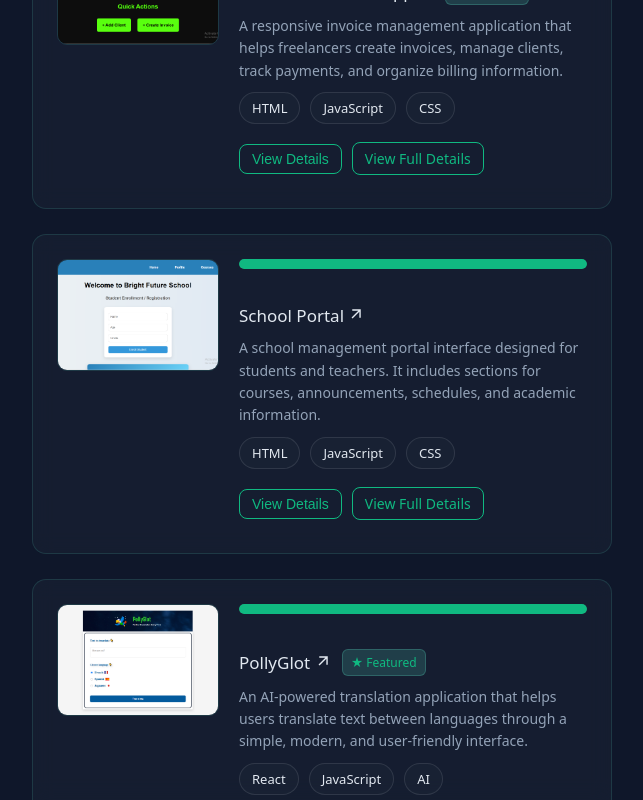
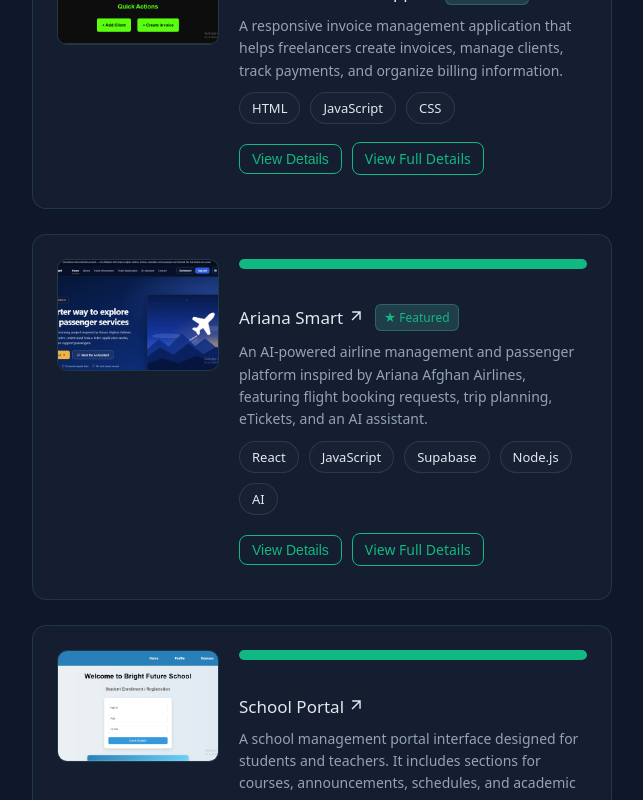
Before and after one commit to asma-samadi/Portfolio-App, a React (Vite) app in the folder my-portfolio/: page / in a window 1280 px wide. Shown: the part 2577-3377 px from the top of the page, without its empty margins (528-1171 px from the left). Built offline with nearby package versions, Linux system fonts and the light colour scheme; no server answers; the database is empty.

Commit message:
Change some names and photo

```diff
--- a/my-portfolio/src/data/projects.js
+++ b/my-portfolio/src/data/projects.js
@@ -1,14 +1,15 @@
 import invoiceImg from "../assets/Invoice Flow.PNG";
 import climateImg from "../assets/Climate Guide.PNG";
 import SchoolPortalImg from "../assets/School Portal.PNG";
-import travelGenieImg from "../assets/Travel Genie.PNG";
 import pollyGlotImg from "../assets/PollyGlot.PNG";
+import arianaSmartImg from '../assets/arianaSmartImg.JPG'
+import travelgenie2 from '../assets/Travel Genie 2.JPG'
 
 const allProjects = [
   {
     id: 1,
     name: "TravelGenie",
-    image: travelGenieImg,
+    image: travelgenie2,
     description:
       "An AI-powered travel planning application that helps users plan trips, manage budgets, organize packing lists, and create personalized travel itineraries.",
     link: "https://travel-genie-kamair-orpin.vercel.app/",
@@ -18,6 +19,7 @@ const allProjects = [
     progress: 100,
     codeLink: "https://github.com/asma-samadi",
   },
+
   {
     id: 2,
     name: "Climate Guide",
@@ -46,6 +48,19 @@ const allProjects = [
   },
   {
     id: 4,
+    name: "Ariana Smart",
+    image: arianaSmartImg,
+    description:
+      "An AI-powered airline management and passenger platform inspired by Ariana Afghan Airlines, featuring flight booking requests, trip planning, eTickets, and an AI assistant.",
+    link: "https://ariana-smart.vercel.app/",
+    techStack: ["React", "JavaScript", "Supabase", "Node.js", "AI"],
+    featured: true,
+    status: "Live",
+    progress: 100,
+    codeLink: "https://github.com/asma-samadi/ariana-smart-stage8-part1-pdf",
+  },
+  {
+    id: 5,
     name: "School Portal",
     image: SchoolPortalImg,
     description:
@@ -58,7 +73,7 @@ const allProjects = [
     codeLink: "https://github.com/asma-samadi/school-portal",
   },
   {
-    id: 5,
+    id: 6,
     name: "PollyGlot",
     image: pollyGlotImg,
     description:
```
Also changed, not shown: my-portfolio/src/assets/Travel Genie 2.JPG (added), my-portfolio/src/assets/arianaSmartImg.JPG (added).
